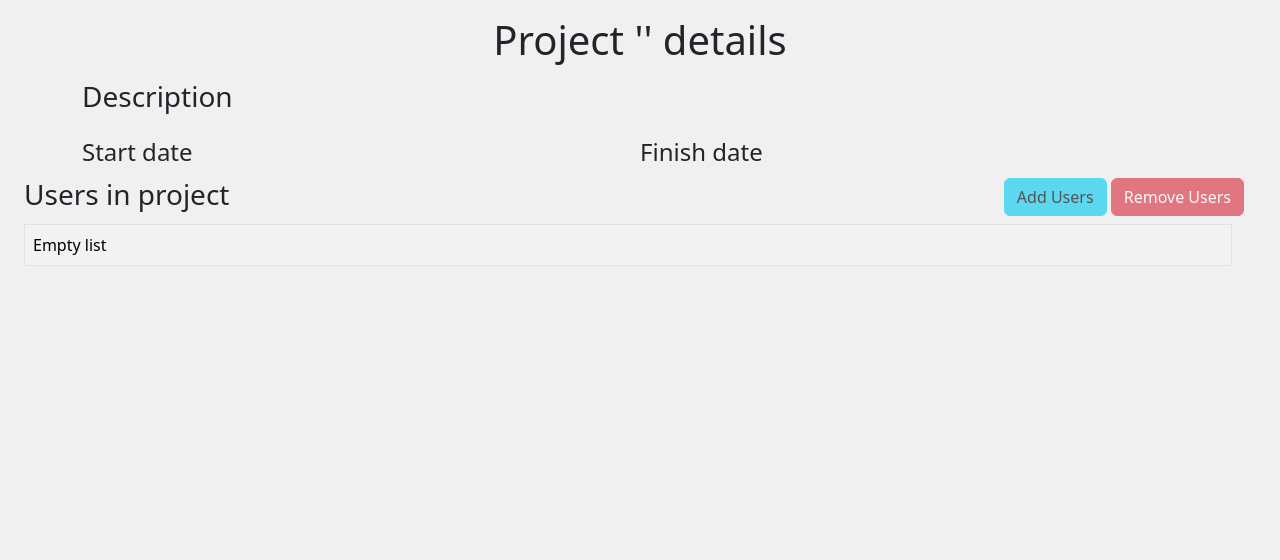
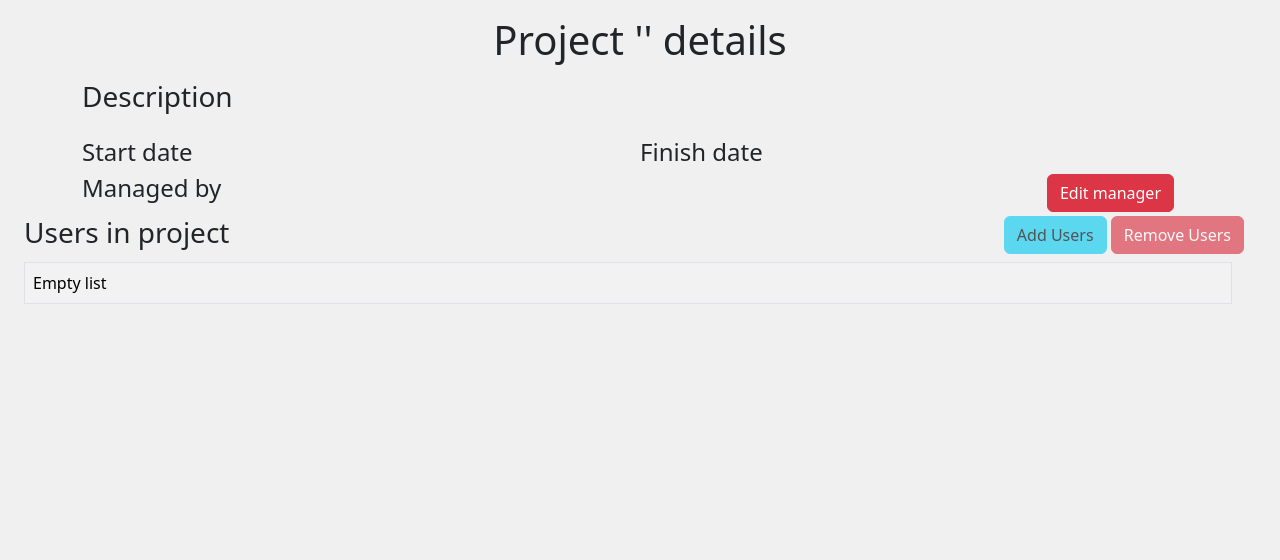
Before and after one commit to JesusBandez/proyecto_Ing_software, a Flask app: template src/templates/projects/project_details.html in a window 1280 px wide. Shown: the part 58-618 px from the top of the page. Run offline with Flask 3, Linux system fonts and the light colour scheme; the template is opened without the code that fills it, so the values that code supplies are empty.

Commit message:
Select manager for projects

```diff
--- a/src/templates/projects/project_details.html
+++ b/src/templates/projects/project_details.html
@@ -21,6 +21,17 @@
           <h6>{{context['finish_date']}}</h6>
         </div>
       </div>
+      <div class="row">
+        <div class="col-sm">
+          <h4>Managed by</h4>
+          <h6>{{context['manager']}}</h6>
+        </div>
+        <div class="col-sm-2">
+          <div style="text-align: right;">
+            <a id="editManager" class="btn btn-danger" href="{{url_for('manage_project', id=context['id'], mode='Edit_manager')}}"> Edit manager </a>
+          </div>
+        </div>
+      </div>
   </div>
 </div>
 <div class="row container-fluid mt-1 mx-auto">
```
Also changed, not shown: src/routes/Projects/project_details.py (+31 -5 lines).
